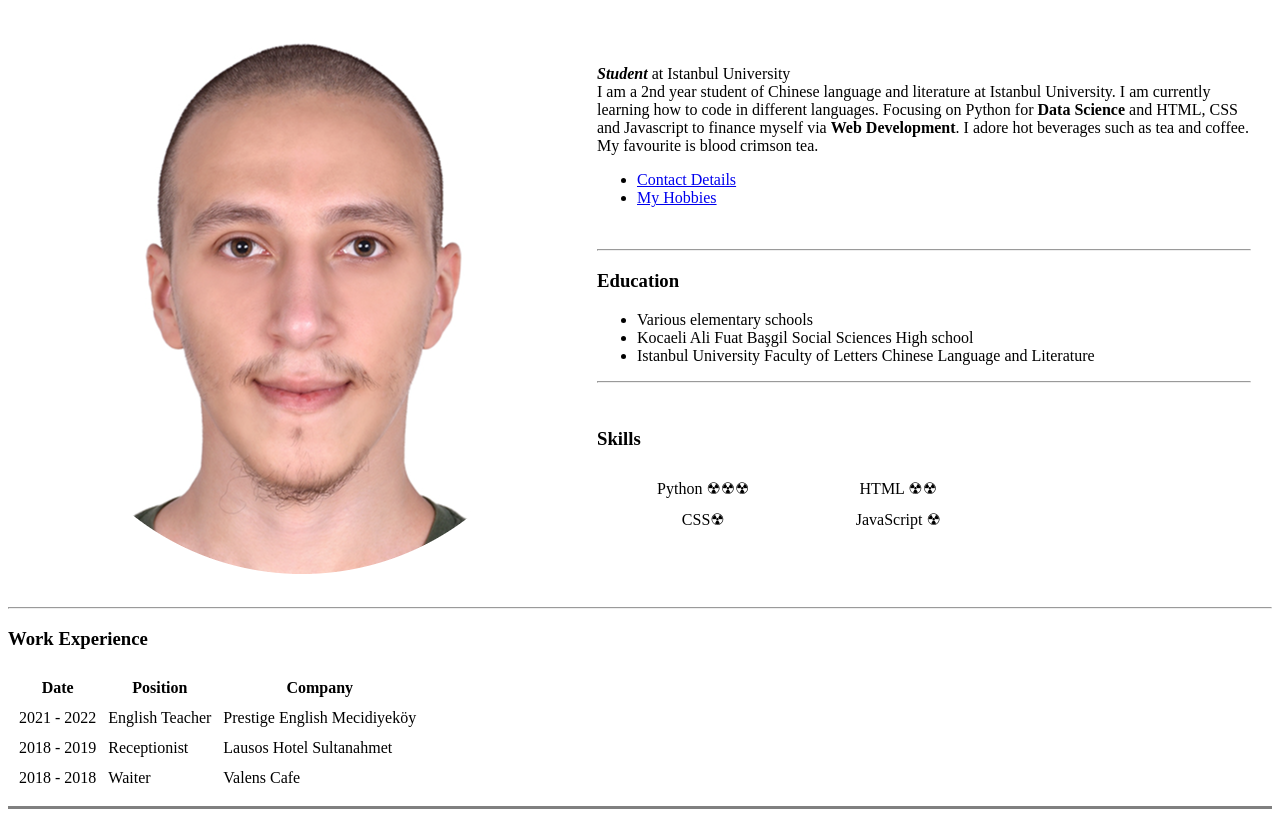
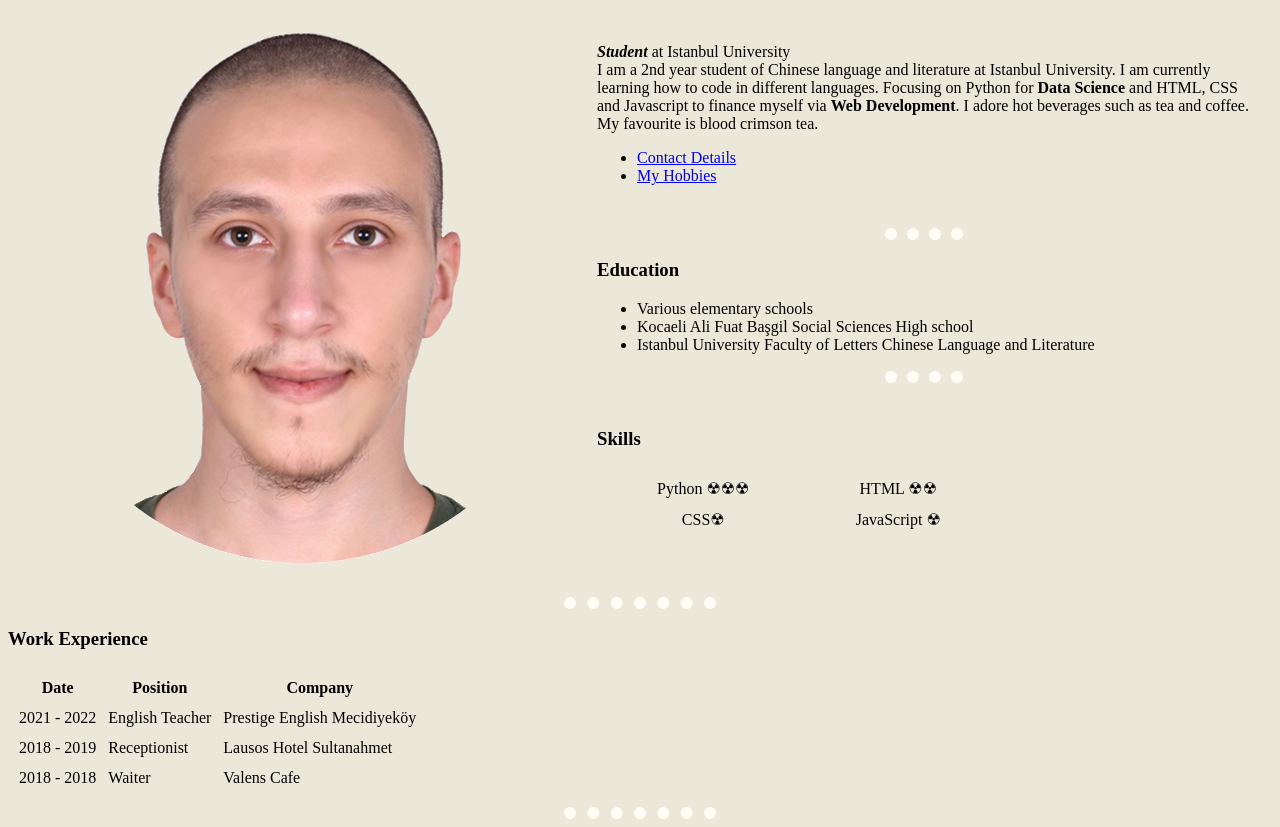
Before and after one commit to Hicchy/personal_site, a plain HTML site: page index.html in a window 1280 px wide. Shown: the part 84-911 px from the top of the page. Drawn offline with Linux system fonts and the light colour scheme.

Commit message:
First Iteration of CSS

```diff
--- /dev/null
+++ b/css/styles.css
@@ -0,0 +1,13 @@
+body {
+    background-color:#ECE8D9;
+  }
+
+  hr {
+    background-color: #ECE8D9;
+    border-color: #FFFDF6;
+    border-style: none none dotted;
+    border-width: 12px;
+    border-top-color: #ECE8D9;
+    height: 1px;
+    width: 12%;
+  }
--- a/index.html
+++ b/index.html
@@ -8,16 +8,18 @@
   <meta name="description" content="The first website ever
     created by Das_Hicch">
   <title>☢ Hicchy's Personal Site</title>
+  <link rel="stylesheet" href="css/styles.css">
+
+
 </head>
 
 <body>
-  <hr size="3" noshade />
 
   <h1>Das_Hicch</h1>
 
   <table cellspacing="20">
     <tr>
-      <td><img src="images/me.png" alt="picture-hicch" /></td>
+      <td><img src="images/me_modified.png" alt="picture-hicch" /></td>
 
       <td><em><strong>Student</em></strong> at Istanbul University
 
```
Also changed, not shown: images/me_modified.png (added).
